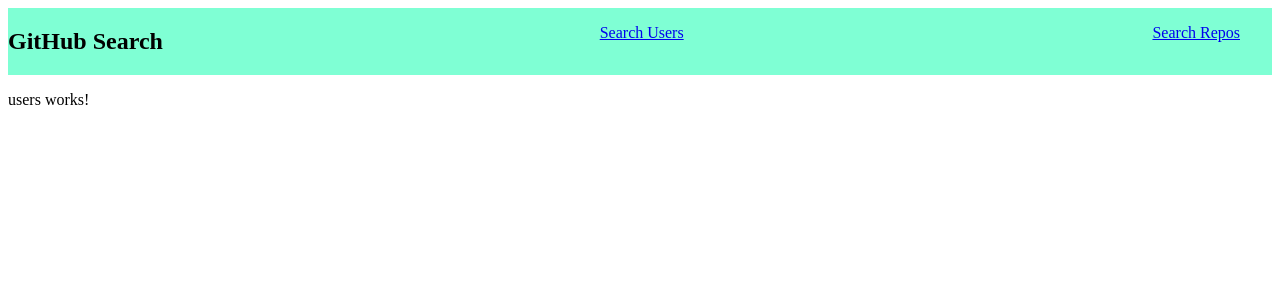
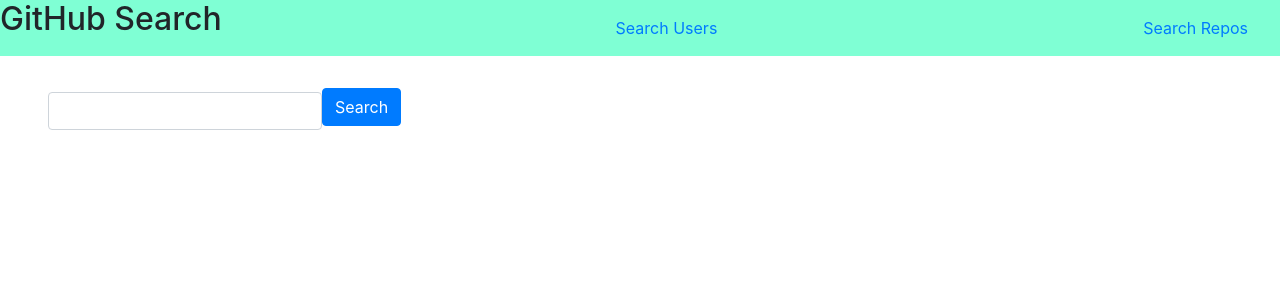
Before and after one commit to yahyasaadi/gitHubSearch, an Angular app: page /users in a window 1280 px wide. Shown: the top 300 px of the page. Built offline with nearby package versions, Linux system fonts and the light colour scheme; no server answers.

Commit message:
added styling to the form in users component

```diff
--- a/src/app/users/users.component.css
+++ b/src/app/users/users.component.css
@@ -0,0 +1,8 @@
+.searchSection{
+    /* border: 2px red solid; */
+    padding: 1rem 2rem;
+}
+
+#btn-primary {
+    padding: 0rem 2rem;
+}
--- a/src/app/users/users.component.html
+++ b/src/app/users/users.component.html
@@ -1,4 +1,13 @@
-<p>users works!</p>
+
+<section class="searchSection mt-3 d-flex">
+    <form class="form-inline" action="">
+        <div class="form-group mx-sm-3 mb-2">
+            <input type="text" class="form-control">
+            <button class="btn btn-primary mb-2">Search</button>
+        </div>
+
+    </form>
+</section>
 
 <ul *ngFor = "let user of users">
     <!-- <img src="{{ user.avatar_url }}" alt=""> -->
--- a/src/styles.css
+++ b/src/styles.css
@@ -1 +1,2 @@
 /* You can add global styles to this file, and also import other style files */
+@import url('https://cdn.jsdelivr.net/npm/bootstrap@4.6.0/dist/css/bootstrap.min.css');
```
